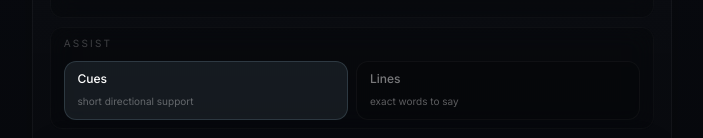
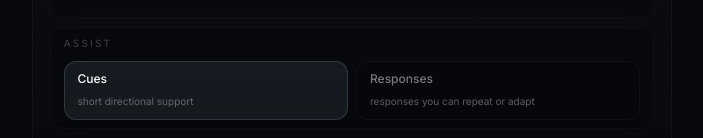
Before and after one commit to LesKemVal/ai-clarity, a Next.js app: page /george/live-entry in a window 1280 px wide. Shown: the part 566-704 px from the top of the page, without its empty margins (288-991 px from the left). Built offline with nearby package versions, Linux system fonts and the light colour scheme.

Commit message:
Refine LIVE assist wording

```diff
--- a/app/george/live-entry/LiveEntryClient.tsx
+++ b/app/george/live-entry/LiveEntryClient.tsx
@@ -53,7 +53,7 @@ const PACING_OPTIONS: SelectOption[] = [
 
 const OUTPUT_OPTIONS: SelectOption[] = [
   { label: 'Cues', helper: 'short directional support' },
-  { label: 'Repeatable lines', helper: 'exact words to say' },
+  { label: 'Repeatable lines', helper: 'responses you can repeat or adapt' },
 ]
 
 function getPrepDocumentPrompt(conversationType: string, audienceType: string) {
@@ -568,7 +568,7 @@ Choose the room, objective, and any material GEORGE should carry into LIVE.
                         : 'border-white/[0.04] bg-black/16 text-white/46 hover:text-white/76'
                     }`}
                   >
-                    <span className="block text-[12px] font-medium">{option.label === 'Repeatable lines' ? 'Lines' : option.label}</span>
+                    <span className="block text-[12px] font-medium">{option.label === 'Repeatable lines' ? 'Responses' : option.label}</span>
                     <span className="mt-1 block text-[10px] leading-4 text-white/34">{option.helper}</span>
                   </button>
                 )
```
